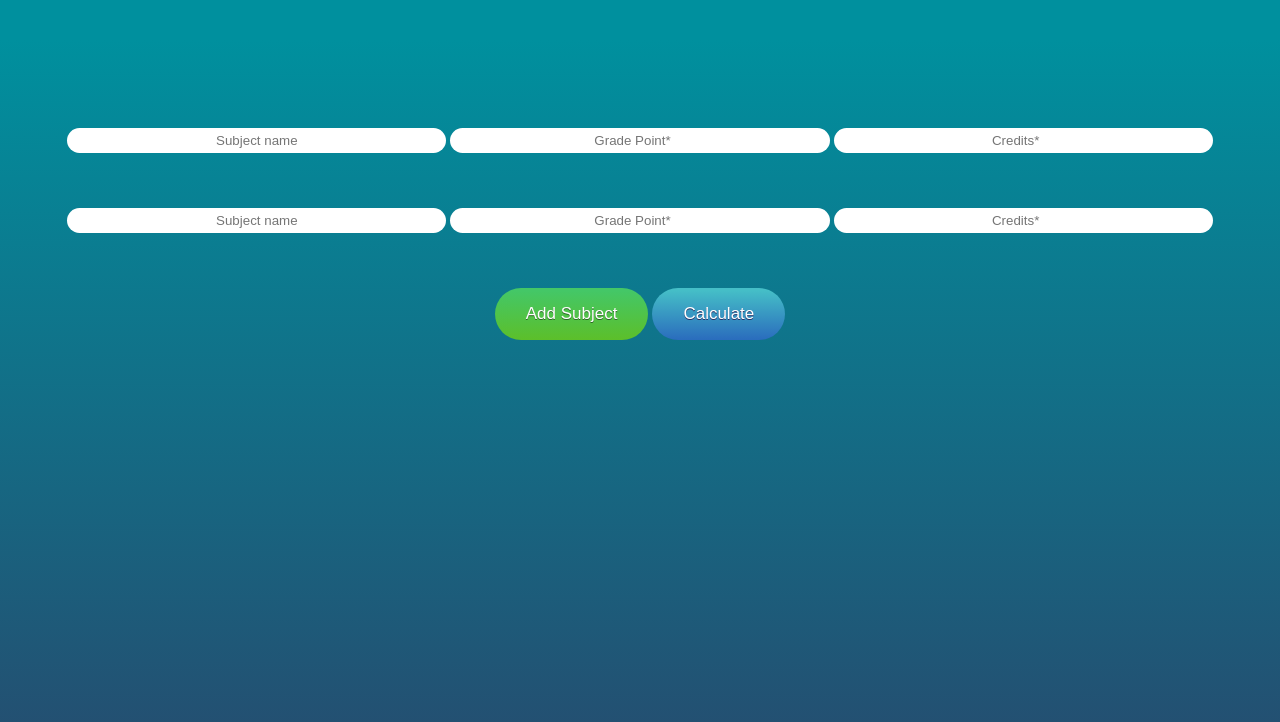
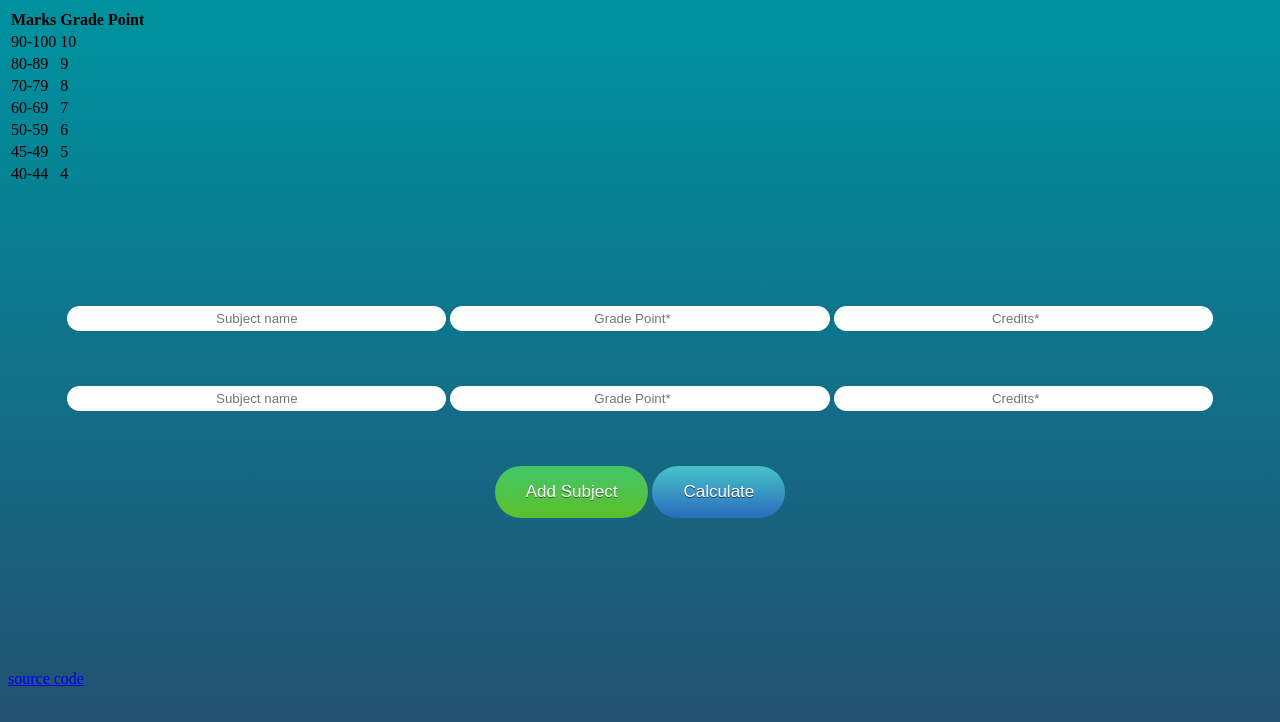
Before and after one commit to ArshBains/SGPA, a plain HTML site: page index.html in a window 1280 px wide. Drawn offline with nearby package versions, Linux system fonts and the light colour scheme.

Commit message:
added reference table

```diff
--- a/index.html
+++ b/index.html
@@ -8,6 +8,43 @@
     <link rel="stylesheet" href="css/styles.css">
   </head>
   <body>
+    <div class="reference">
+      <table>
+        <tr>
+          <th>Marks</th>
+          <th>Grade Point</th>
+        </tr>
+        <tr>
+          <td>90-100</td>
+          <td>10</td>
+        </tr>
+        <tr>
+          <td>80-89</td>
+          <td>9</td>
+        </tr>
+        <tr>
+          <td>70-79</td>
+          <td>8</td>
+        </tr>
+        <tr>
+          <td>60-69</td>
+          <td>7</td>
+        </tr>
+        <tr>
+          <td>50-59</td>
+          <td>6</td>
+        </tr>
+        <tr>
+          <td>45-49</td>
+          <td>5</td>
+        </tr>
+        <tr>
+          <td>40-44</td>
+          <td>4</td>
+        </tr>
+      </table>
+    </div>
+
     <div class="main-container">
       <div class="row">
         <input type="text" name="subject" value="" placeholder="Subject name">
@@ -25,10 +62,9 @@
       <button type="button" class="calc">Calculate</button>
       <h1 class="result"></h1>
     </div>
-
-
-
-
+    <div class="footer">
+      <a href="https://github.com/ArshBains/SGPA">source code</a>
+    </div>
     <script
   src="https://code.jquery.com/jquery-3.5.0.min.js"
   integrity="sha256-xNzN2a4ltkB44Mc/Jz3pT4iU1cmeR0FkXs4pru/JxaQ="
```
